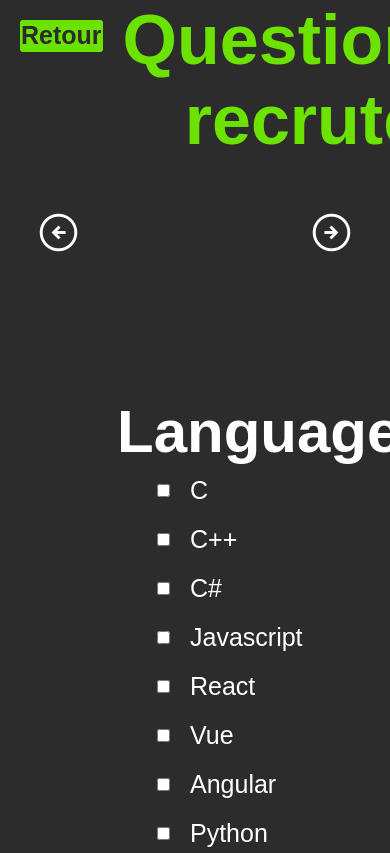
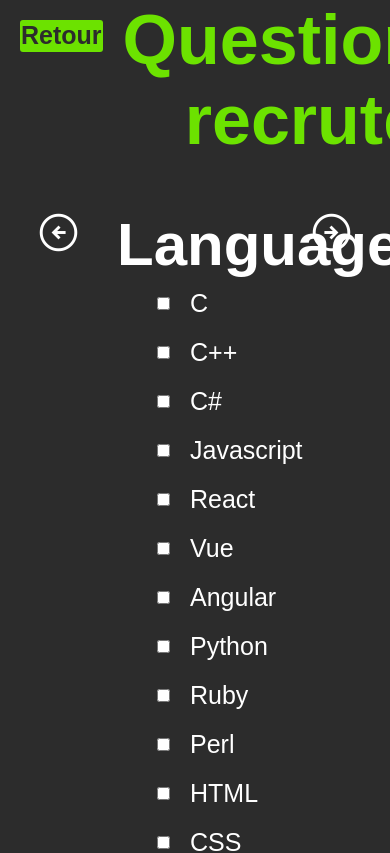
Before and after one commit to CyrilleMarc/tindev, a React (Create React App) app: page /questionnaire in a window 390 px wide. Shown: the top 853 px of the page. Built offline with nearby package versions, Linux system fonts and the light colour scheme; a web font is replaced by a local one.

Commit message:
arrowx and responsive questionContainer

```diff
--- a/src/assets/styles/QuestionCm.css
+++ b/src/assets/styles/QuestionCm.css
@@ -3,9 +3,9 @@
     margin-top: 30px;
     padding: 0px;
     display: flex;
-    align-items: stretch;
+    align-items: flex-start;
     justify-content: space-evenly;
-    height: auto;
+    height: 100%;
     color: white;
 }
 
@@ -54,6 +54,8 @@
 
     .contentQuestion h3 {
         margin-top: auto;
+        width: auto;
+
 
 
     }
```
